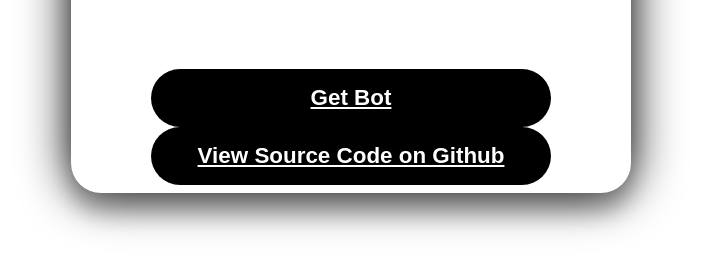
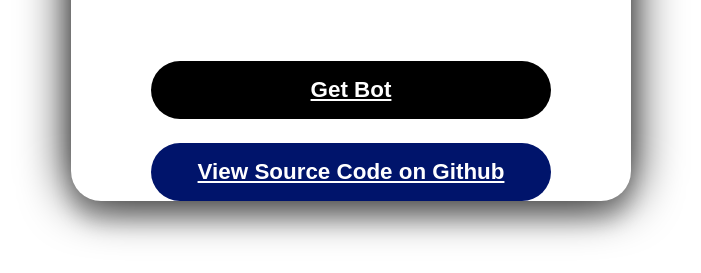
Before and after one commit to asif4318/arBotSplashPage, a plain HTML site: page index.html in a window 1280 px wide. Shown: the part 527-800 px from the top of the page, without its empty margins (289-990 px from the left). Drawn offline with Linux system fonts and the light colour scheme.

```diff
--- a/index.html
+++ b/index.html
@@ -28,7 +28,7 @@
                 href="https://discord.com/api/oauth2/authorize?client_id=809791355370471486&permissions=248896&scope=bot"
                 >Get Bot</a>
             </button>
-            <button>
+            <button style="margin-top: 3vh; background-color: rgb(0, 20, 107);">
               <a
                 href="https://github.com/techiphyte76/ar-bot"
                 >View Source Code on Github</a>
```
